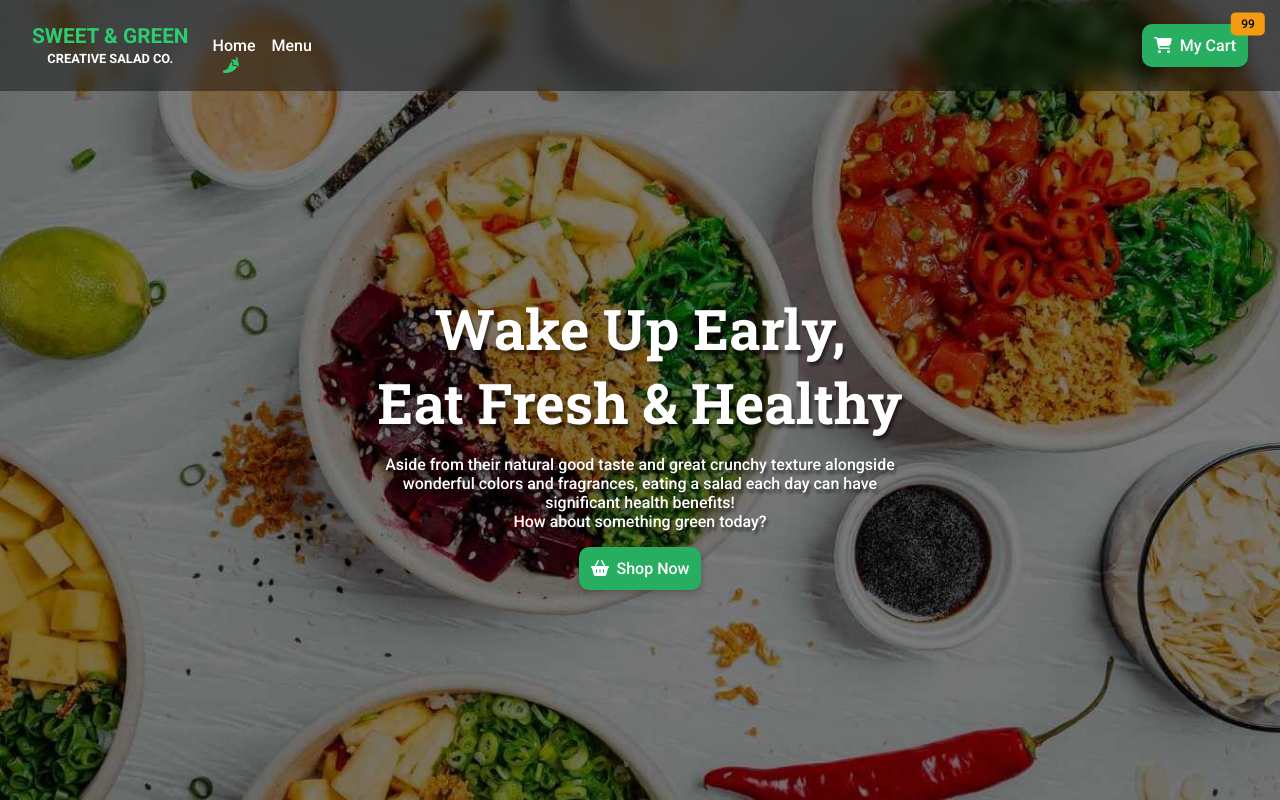
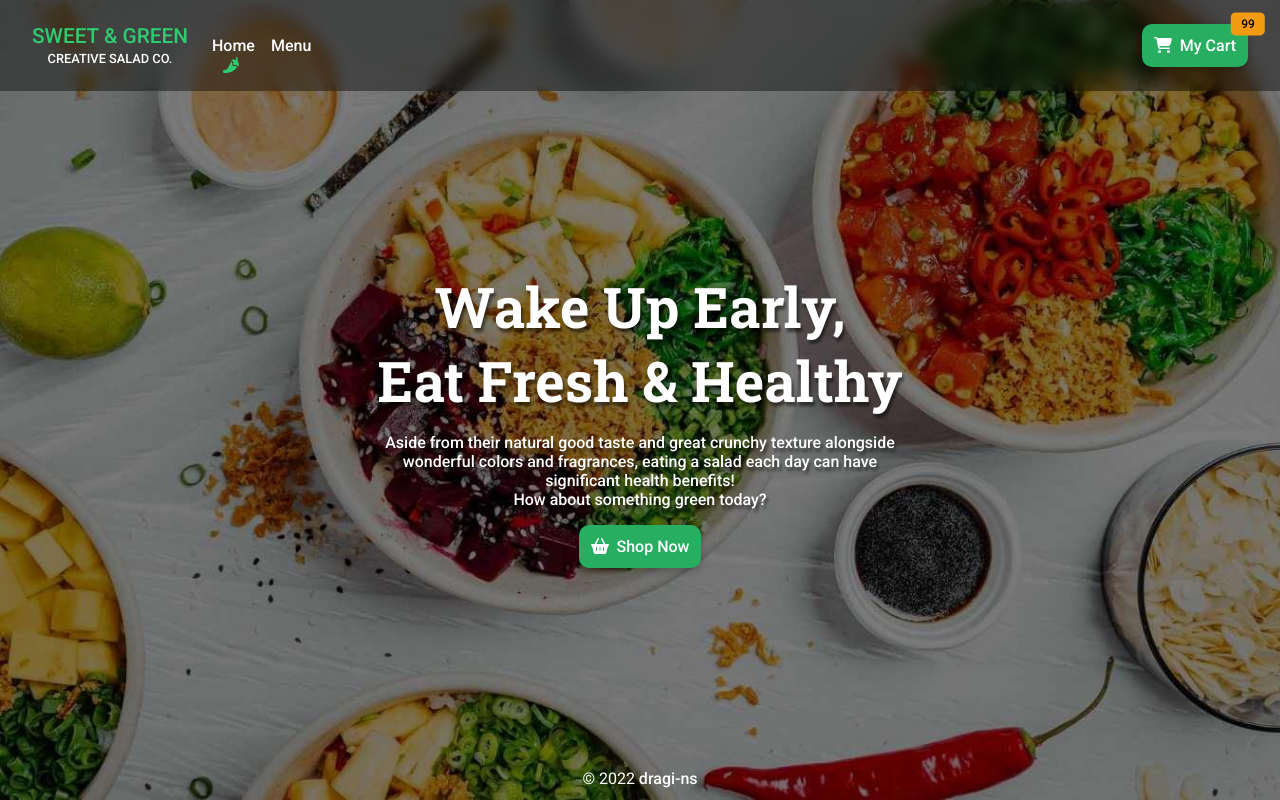
Before and after one commit to dragi-ns/shopping-cart, a React (Create React App) app: page / in a window 1280 px wide. Built offline with nearby package versions, Linux system fonts and the light colour scheme.

Commit message:
Add Footer

```diff
--- a/src/App.js
+++ b/src/App.js
@@ -1,5 +1,6 @@
 import Header from './components/Header';
 import Hero from './components/Hero';
+import Footer from './components/Footer';
 
 function App() {
   return (
@@ -8,6 +9,7 @@ function App() {
       <main className="app-main flex">
         <Hero />
       </main>
+      <Footer />
     </div>
   );
 }
--- /dev/null
+++ b/src/components/Footer.js
@@ -0,0 +1,17 @@
+function Footer() {
+  return (
+    <footer className="app-footer">
+      <p>
+        <span className="text-shadow">&copy; 2022 </span>
+        <a
+          href="https://github.com/dragi-ns/shopping-cart"
+          target="_blank"
+          rel="noopener noreferrer">
+          dragi-ns
+        </a>
+      </p>
+    </footer>
+  );
+}
+
+export default Footer;
--- a/src/index.css
+++ b/src/index.css
@@ -14,6 +14,8 @@ body {
 }
 
 a {
+  color: white;
+  font-weight: 500;
   text-decoration: none;
 }
 
@@ -179,11 +181,6 @@ body {
   margin-left: auto;
 }
 
-.app-header nav a {
-  color: white;
-  font-weight: 500;
-}
-
 /*
   SHOPPING CART BUTTON
 */
@@ -283,3 +280,12 @@ body {
   align-self: center;
   text-decoration: none;
 }
+
+/*
+  APP FOOTER
+*/
+
+.app-footer {
+  text-align: center;
+  padding: 0.75rem;
+}
```
